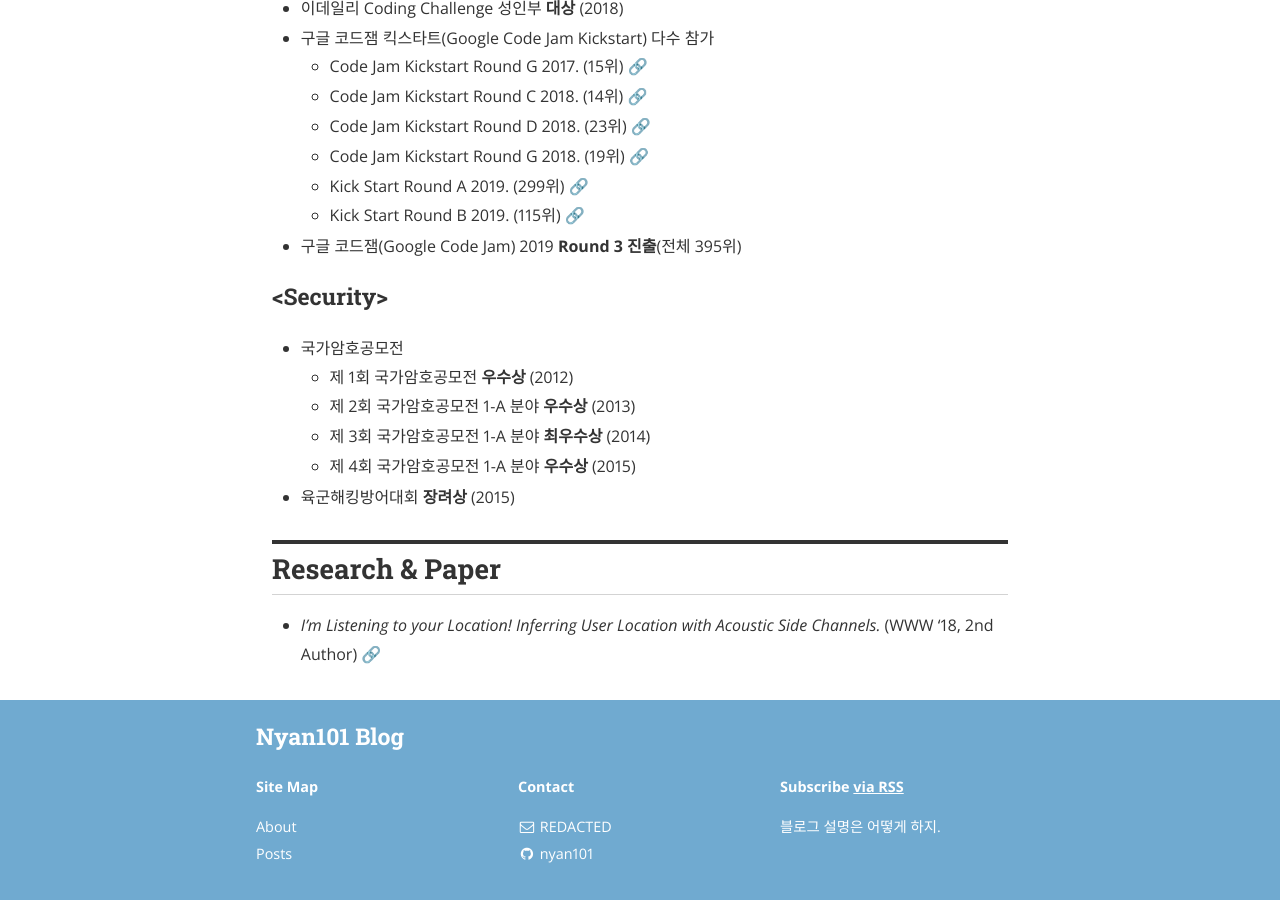
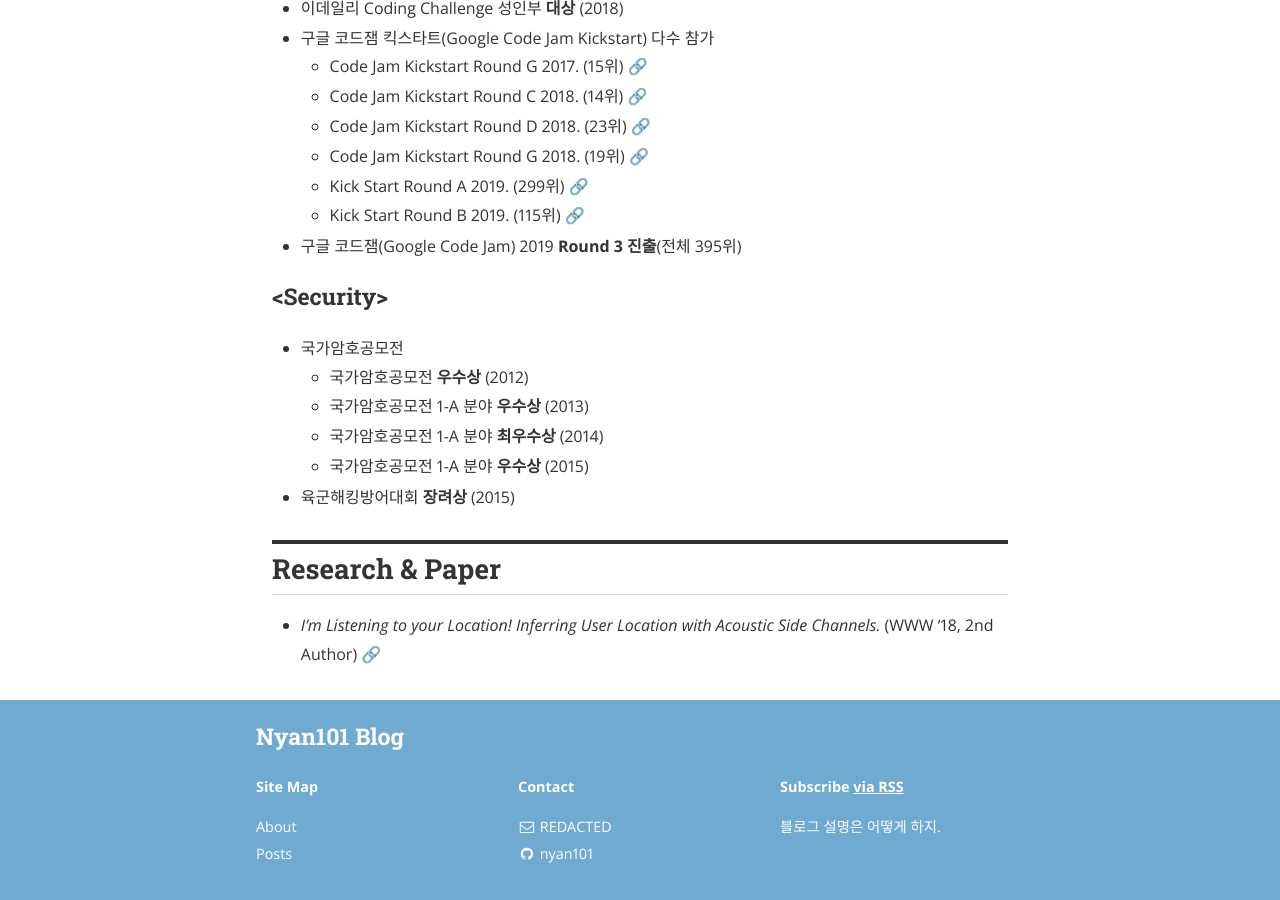
Before and after one commit to nyan101/nyan101.github.io, a Jekyll site: the page built from about.md, in a window 1280 px wide and 900 px high, scrolled down 1697 px. Built offline with Jekyll 4.4.1, drawn with Linux system fonts in a browser that asks for light colours; nearby versions of some CDN libraries; a style sheet for code colours, icons or effects is not loaded.

Commit message:
국가암호공모전 회차 오류 수정

```diff
--- a/about.md
+++ b/about.md
@@ -58,10 +58,10 @@
 ### \<Security\>
 
 * 국가암호공모전
-  * 제 1회 국가암호공모전 **우수상** (2012)
-  * 제 2회 국가암호공모전 1-A 분야 **우수상** (2013)
-  * 제 3회 국가암호공모전 1-A 분야 **최우수상** (2014)
-  * 제 4회 국가암호공모전 1-A 분야 **우수상** (2015)
+  * 국가암호공모전 **우수상** (2012)
+  * 국가암호공모전 1-A 분야 **우수상** (2013)
+  * 국가암호공모전 1-A 분야 **최우수상** (2014)
+  * 국가암호공모전 1-A 분야 **우수상** (2015)
 * 육군해킹방어대회 **장려상** (2015)
 
 
```
